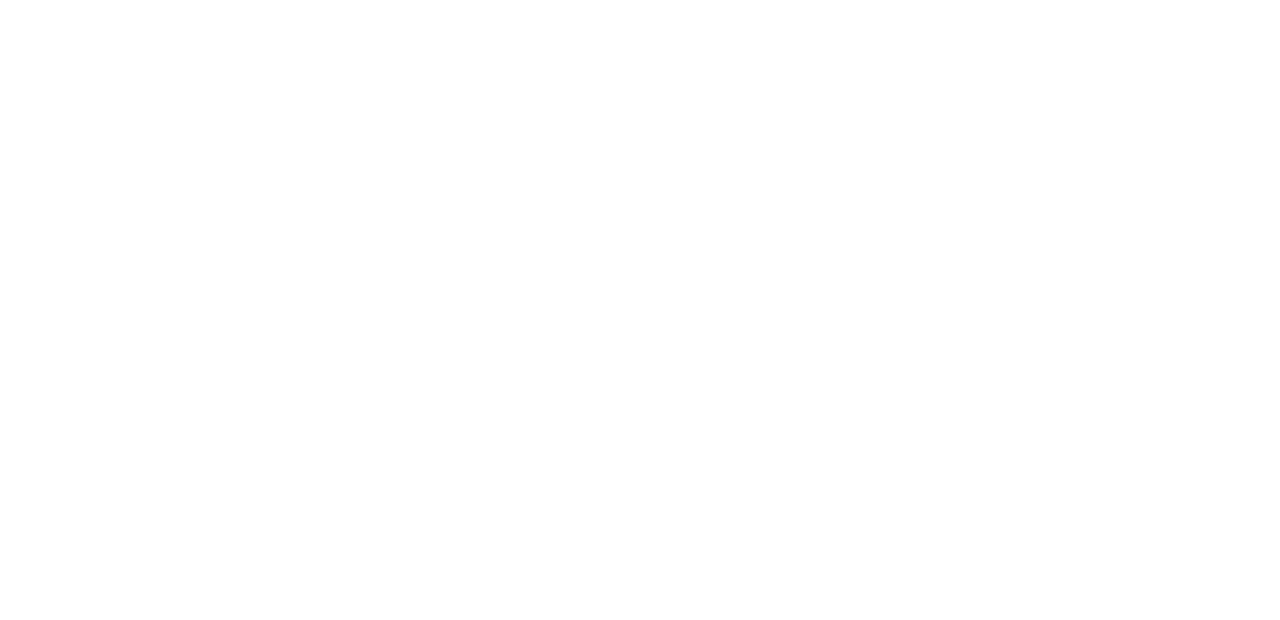
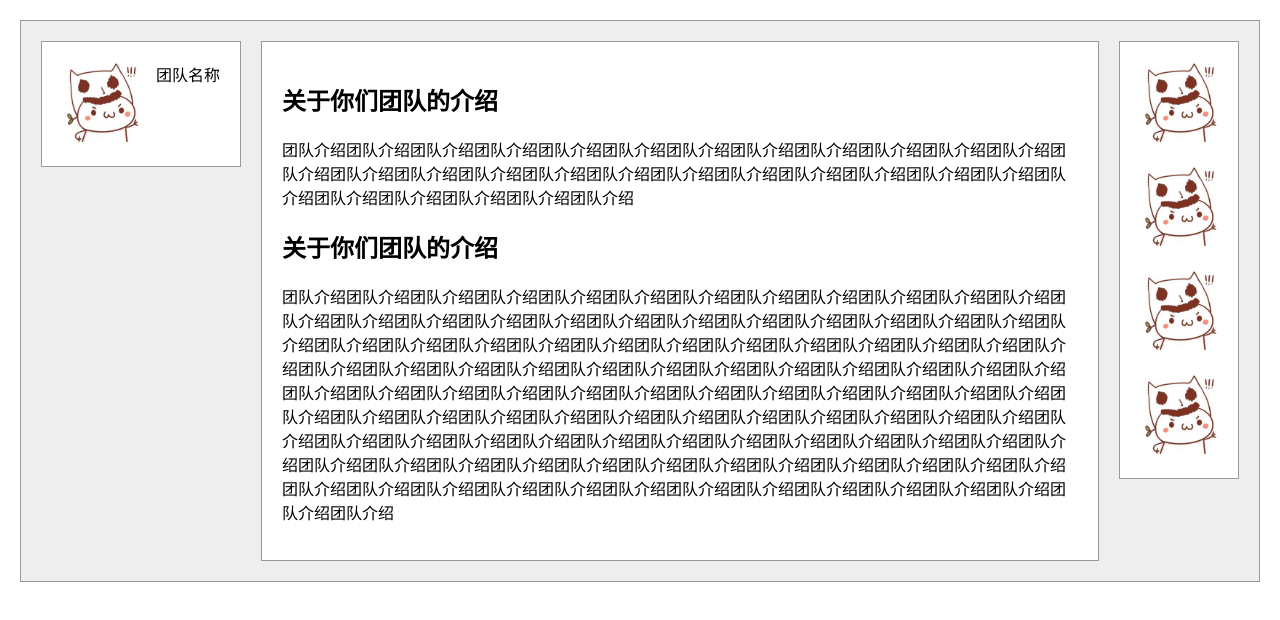
Before and after one commit to ppmeng/ife2017, a plain HTML site: page 1小薇学院/task_1_3/task_1_3.html in a window 1280 px wide. Drawn offline with Linux system fonts and the light colour scheme.

Commit message:
update gitignore

```diff
--- a/1小薇学院/task_1_3/task_1_3.css
+++ b/1小薇学院/task_1_3/task_1_3.css
@@ -0,0 +1,64 @@
+body {
+    padding: 20px;
+    margin: 0;
+}
+div {
+    -webkit-box-sizing: border-box;
+    -moz-box-sizing: border-box;
+    box-sizing: border-box;
+}
+/*
+  common style
+ */
+#container, #left-aside, #main-content, #right-aside {
+    padding: 20px;
+    border: 1px solid #999;
+}
+#container {
+    background-color: #eee;
+    position: relative;
+    min-width: 768px;
+}
+#left-aside, #main-content, #right-aside {
+    background-color: #fff;
+}
+img {
+    width: 80px;
+    height: 80px;
+}
+
+/*
+  main style
+ */
+
+#left-aside {
+    width: 200px;
+    float: left;
+    position: relative;
+}
+
+.teamname {
+    margin: 0;
+    padding: 0;
+    position: absolute;
+    top: 20px;
+    right: 20px;
+}
+
+#right-aside {
+    width: 120px;
+    position: absolute;
+    top: 20px;
+    right: 20px;
+}
+#main-content {
+    margin-left: 220px;
+    margin-right: 140px;
+}
+
+.personal-logo {
+    margin-bottom: 20px;
+}
+.last-personallogo {
+    margin-bottom: 0;
+}
--- a/1小薇学院/task_1_3/task_1_3.html
+++ b/1小薇学院/task_1_3/task_1_3.html
@@ -8,13 +8,20 @@
 <body>
     <div id="container">
         <div id="left-aside">
-
+            <img src="test.jpg" class="team-logo">
+            <p class="teamname">团队名称</p>
         </div>
         <div id="main-content">
-
+            <h2>关于你们团队的介绍</h2>
+            <p>团队介绍团队介绍团队介绍团队介绍团队介绍团队介绍团队介绍团队介绍团队介绍团队介绍团队介绍团队介绍团队介绍团队介绍团队介绍团队介绍团队介绍团队介绍团队介绍团队介绍团队介绍团队介绍团队介绍团队介绍团队介绍团队介绍团队介绍团队介绍团队介绍团队介绍</p>
+            <h2>关于你们团队的介绍</h2>
+            <p>团队介绍团队介绍团队介绍团队介绍团队介绍团队介绍团队介绍团队介绍团队介绍团队介绍团队介绍团队介绍团队介绍团队介绍团队介绍团队介绍团队介绍团队介绍团队介绍团队介绍团队介绍团队介绍团队介绍团队介绍团队介绍团队介绍团队介绍团队介绍团队介绍团队介绍团队介绍团队介绍团队介绍团队介绍团队介绍团队介绍团队介绍团队介绍团队介绍团队介绍团队介绍团队介绍团队介绍团队介绍团队介绍团队介绍团队介绍团队介绍团队介绍团队介绍团队介绍团队介绍团队介绍团队介绍团队介绍团队介绍团队介绍团队介绍团队介绍团队介绍团队介绍团队介绍团队介绍团队介绍团队介绍团队介绍团队介绍团队介绍团队介绍团队介绍团队介绍团队介绍团队介绍团队介绍团队介绍团队介绍团队介绍团队介绍团队介绍团队介绍团队介绍团队介绍团队介绍团队介绍团队介绍团队介绍团队介绍团队介绍团队介绍团队介绍团队介绍团队介绍团队介绍团队介绍团队介绍团队介绍团队介绍团队介绍团队介绍团队介绍团队介绍团队介绍团队介绍团队介绍团队介绍团队介绍团队介绍团队介绍团队介绍团队介绍团队介绍团队介绍</p>
         </div>
         <div id="right-aside">
-
+            <img src="test.jpg" class="personal-logo">
+            <img src="test.jpg" class="personal-logo">
+            <img src="test.jpg" class="personal-logo">
+            <img src="test.jpg" class="personal-logo last-personallogo">
         </div>
     </div>
 </body>
```
Also changed, not shown: 1小薇学院/task_1_9/index.html (added, +31 -0 lines), 1小薇学院/task_1_3/test.jpg (added), 1小薇学院/task_1_9/img/arrow.png (added), 1小薇学院/task_1_9/img/history.png (added), 1小薇学院/task_1_9/img/info.png (added), 1小薇学院/task_1_9/img/left_arow.png (added), 1小薇学院/task_1_9/img/login.png (added), 1小薇学院/task_1_9/img/logo.png (added), 1小薇学院/task_1_9/img/ok.png (added), 1小薇学院/task_1_9/img/right_arrow.png (added), 1小薇学院/task_1_9/img/rmb.png (added), 1小薇学院/task_1_9/img/search.png (added), 1小薇学院/task_1_9/img/share.png (added), 1小薇学院/task_1_9/img/star.png (added), 2 more files, 1 other file.
